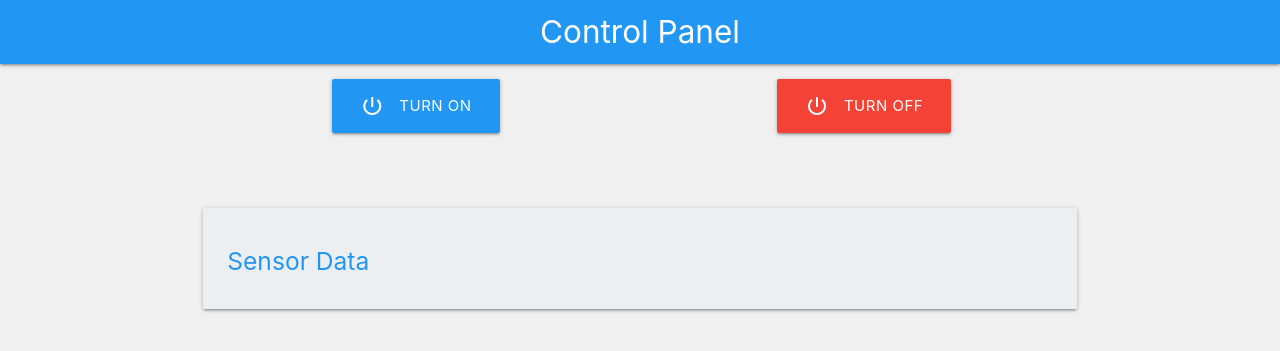
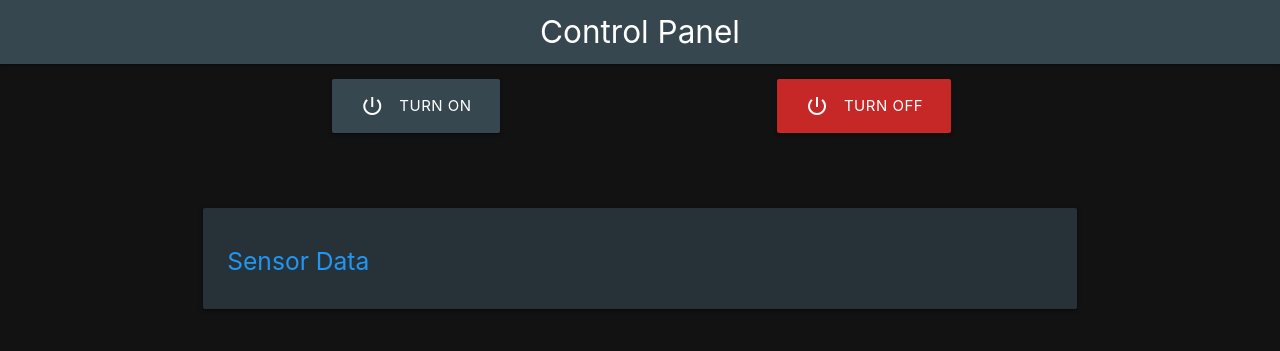
Before and after one commit to EmilianBem/automato, a Flask app: page / in a window 1280 px wide. Shown: the top 351 px of the page. Run offline with Flask 3, Linux system fonts and the light colour scheme.

Commit message:
dark mode style

```diff
--- a/templates/index.html
+++ b/templates/index.html
@@ -6,17 +6,23 @@
     <link rel="stylesheet" href="https://cdnjs.cloudflare.com/ajax/libs/materialize/1.0.0/css/materialize.min.css">
     <style>
         body {
-            background-color: #f0f0f0;
+            background-color: #121212;
+            color: #ffffff;
         }
         .card-panel {
             margin-top: 20px;
+            background-color: #212121;
+            color: #ffffff;
+        }
+        .nav-wrapper {
+            background-color: #212121;
         }
     </style>
     <script src="https://cdnjs.cloudflare.com/ajax/libs/materialize/1.0.0/js/materialize.min.js"></script>
 </head>
 <body>
     <nav>
-        <div class="nav-wrapper blue">
+        <div class="nav-wrapper blue-grey darken-3">
             <a href="#" class="brand-logo center">Control Panel</a>
         </div>
     </nav>
@@ -26,12 +32,12 @@
             <form class="col s12" action="/control" method="post">
                 <div class="row center-align">
                     <div class="input-field col s6">
-                        <button class="btn-large waves-effect waves-light blue" type="submit" name="action" value="on">
+                        <button class="btn-large waves-effect waves-light blue-grey darken-3" type="submit" name="action" value="on">
                             <i class="material-icons left">power_settings_new</i> Turn On
                         </button>
                     </div>
                     <div class="input-field col s6">
-                        <button class="btn-large waves-effect waves-light red" type="submit" name="action" value="off">
+                        <button class="btn-large waves-effect waves-light red darken-3" type="submit" name="action" value="off">
                             <i class="material-icons left">power_settings_new</i> Turn Off
                         </button>
                     </div>
@@ -40,7 +46,7 @@
         </div>
         <div class="row">
             <div class="col s12">
-                <div class="card-panel blue-grey lighten-5">
+                <div class="card-panel blue-grey darken-4">
                     <h5 class="blue-text">Sensor Data</h5>
                     <div id="sensor-data"></div>
                 </div>
```
